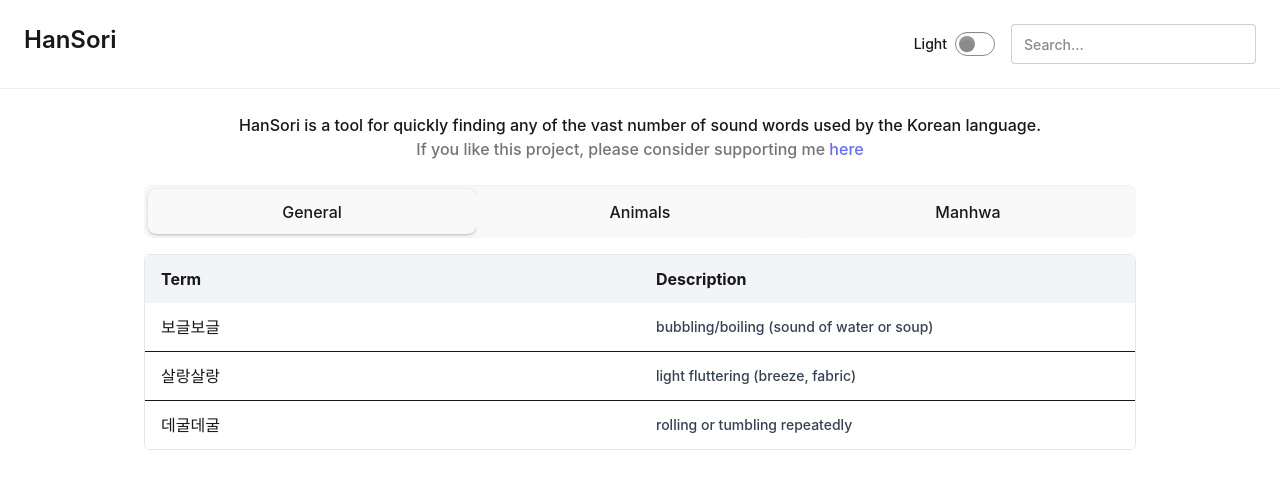
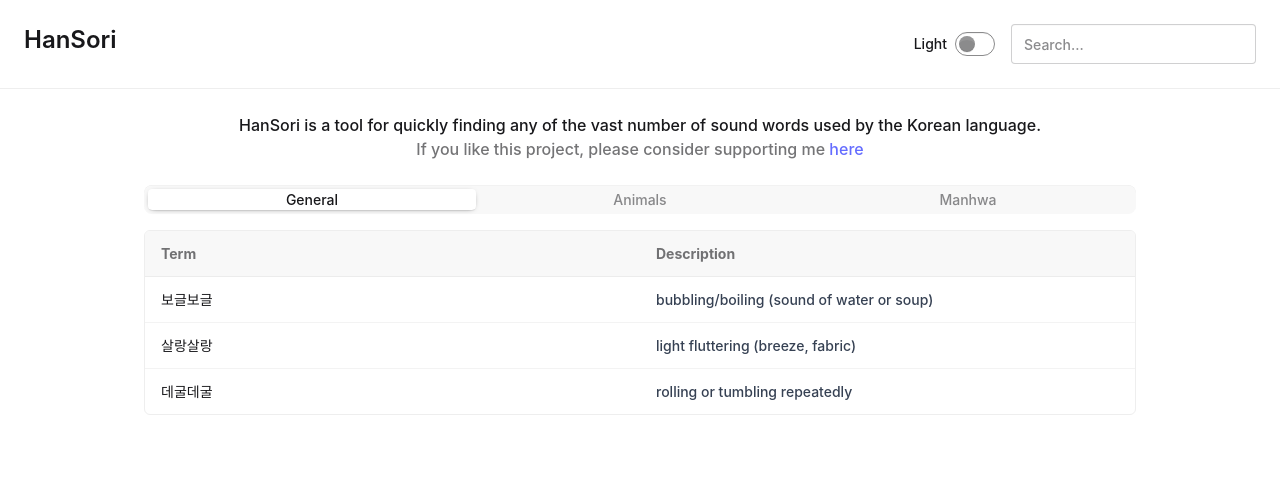
Before and after one commit to wjbetech/soriproject, a React (Vite) app: page / in a window 1280 px wide. Shown: the top 488 px of the page. Built offline with nearby package versions, Linux system fonts and the light colour scheme.

Commit message:
themes now working as intended

```diff
--- a/src/components/Navbar.jsx
+++ b/src/components/Navbar.jsx
@@ -8,7 +8,9 @@
   // Apply theme to document root when it changes
   useEffect(() => {
     if (typeof document !== "undefined" && document.documentElement) {
-      document.documentElement.setAttribute("data-theme", theme || "light");
+      // Map app-level theme to a daisyUI theme name
+      const mapped = theme === "dark" ? "synthwave" : "fantasy";
+      document.documentElement.setAttribute("data-theme", mapped);
     }
   }, [theme]);
 
--- a/src/components/Table.jsx
+++ b/src/components/Table.jsx
@@ -27,9 +27,9 @@
   const colWidth = `${100 / columnCount}%`;
 
   return (
-    <div className="overflow-x-auto mt-4 border border-gray-200 rounded-md">
-      <table className="table-fixed w-full border-collapse bg-white">
-        <thead className="bg-gray-100">
+    <div className="overflow-x-auto mt-4 border border-base-300 rounded-md">
+      <table className="table table-fixed w-full border-collapse">
+        <thead className="bg-base-200">
           <tr>
             <th style={{ width: colWidth }} className="text-left px-4 py-3">
               Term
--- a/src/styles/index.css
+++ b/src/styles/index.css
@@ -40,7 +40,8 @@
   line-height: 1.1;
 }
 
-button {
+/* Avoid overriding DaisyUI component classes like .tab and .btn so theme styles can apply */
+button:not(.tab):not(.btn) {
   border-radius: 8px;
   border: 1px solid transparent;
   padding: 0.6em 1.2em;
@@ -54,8 +55,8 @@
   transition: border-color 0.25s, background-color 0.25s;
 }
 /* Respect the data-theme attribute set on the root element */
-:root[data-theme="dark"] button,
-[data-theme="dark"] button {
+:root[data-theme="dark"] button:not(.tab):not(.btn),
+[data-theme="dark"] button:not(.tab):not(.btn) {
   background-color: #1a1a1a;
   color: #fff;
 }
```
